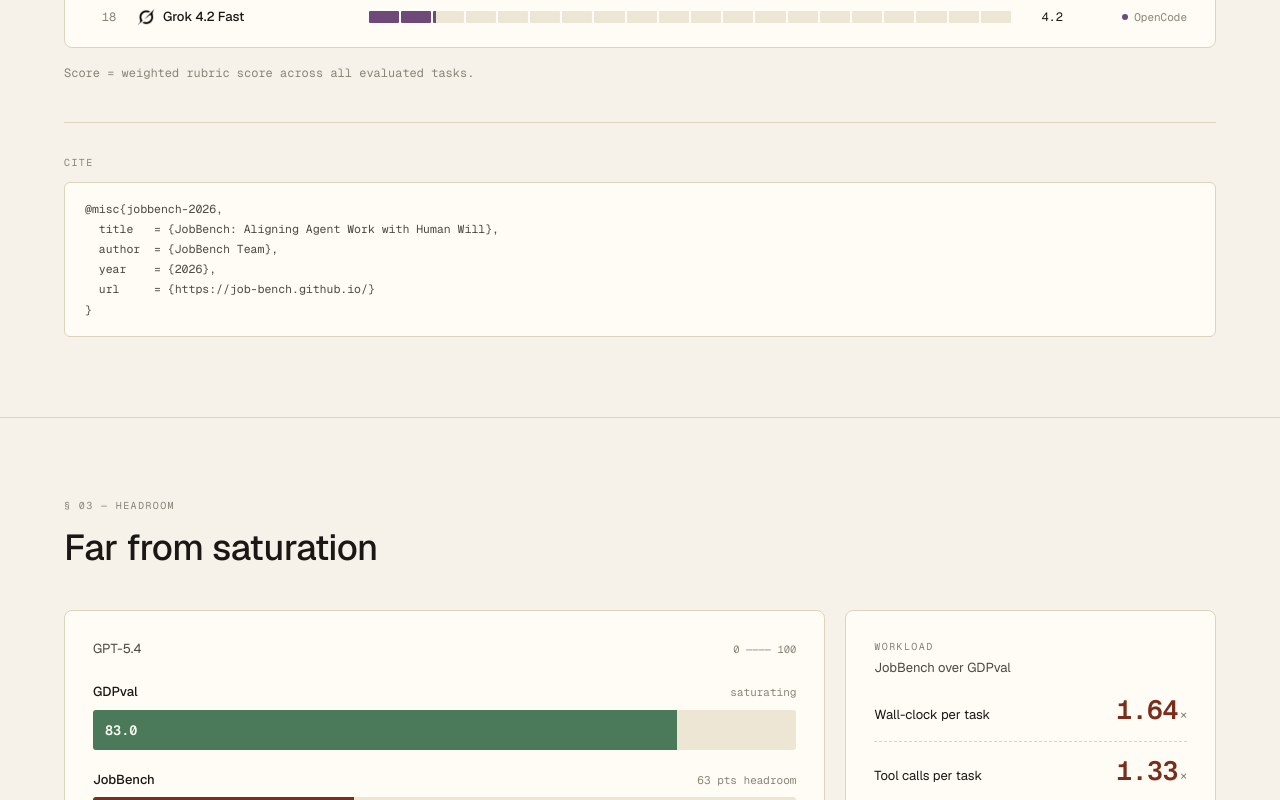
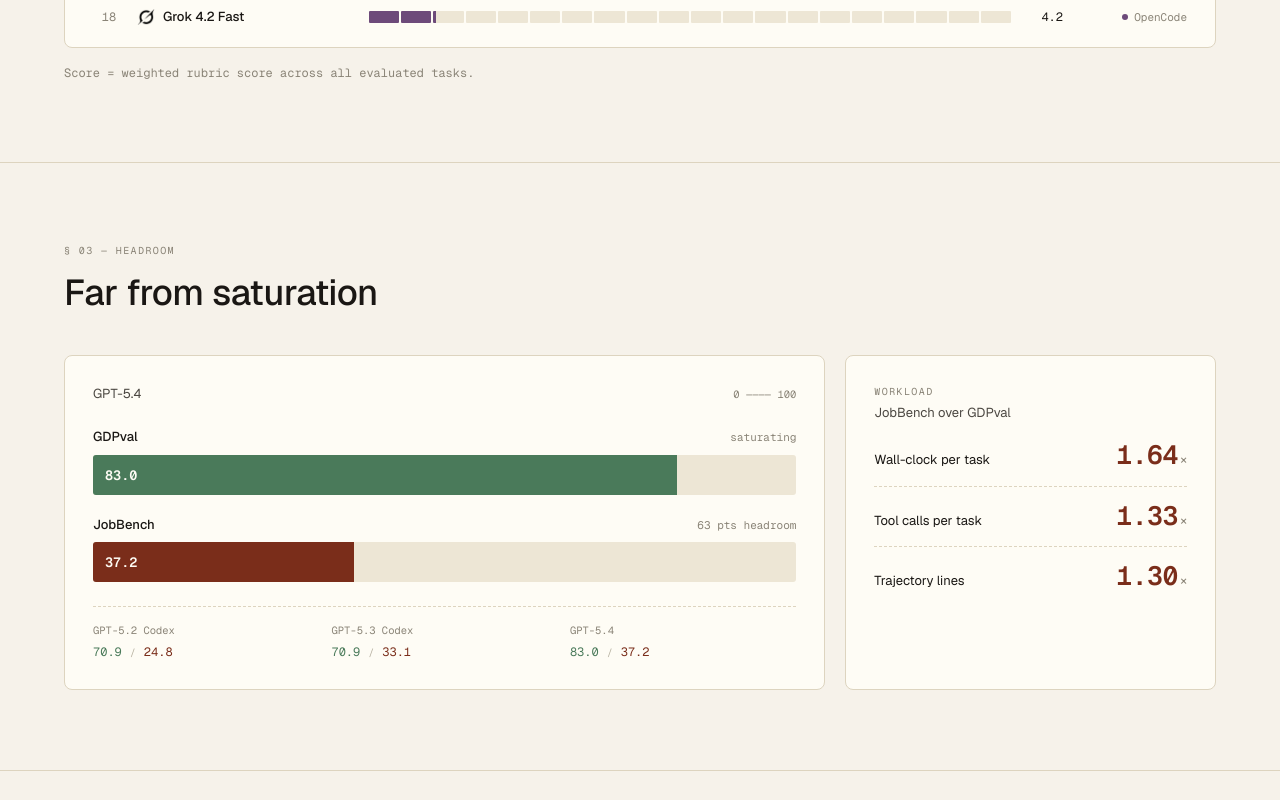
Before and after one commit to Job-Bench/Job-Bench.github.io, a Next.js app: page / in a window 1280 px wide. Shown: the part 2520-3320 px from the top of the page. Built offline with nearby package versions, Linux system fonts and the light colour scheme; a web font is replaced by a local one.

Commit message:
Move citation block to bottom of page before footer

```diff
--- a/src/app/page.tsx
+++ b/src/app/page.tsx
@@ -26,6 +26,18 @@
           <PixelDivider />
         </div>
         <ScoreBreakdown />
+
+        <section className="py-14 px-5 sm:px-8 border-t border-[var(--rule)]">
+          <div className="mx-auto max-w-6xl">
+            <p className="label mb-3">Cite</p>
+            <pre className="text-[11.5px] font-mono text-[var(--ink-soft)] bg-[var(--paper-raised)] border border-[var(--rule)] rounded-md px-5 py-4 overflow-x-auto leading-[1.75] whitespace-pre">{`@misc{jobbench-2026,
+  title   = {JobBench: Aligning Agent Work with Human Will},
+  author  = {JobBench Team},
+  year    = {2026},
+  url     = {https://job-bench.github.io/}
+}`}</pre>
+          </div>
+        </section>
       </main>
       <Footer />
     </>
--- a/src/components/Leaderboard.tsx
+++ b/src/components/Leaderboard.tsx
@@ -173,15 +173,6 @@
           Score = weighted rubric score across all evaluated tasks.
         </p>
 
-        <div className="mt-10 border-t border-[var(--rule)] pt-8">
-          <p className="label mb-3">Cite</p>
-          <pre className="text-[11.5px] font-mono text-[var(--ink-soft)] bg-[var(--paper-raised)] border border-[var(--rule)] rounded-md px-5 py-4 overflow-x-auto leading-[1.75] whitespace-pre">{`@misc{jobbench-2026,
-  title   = {JobBench: Aligning Agent Work with Human Will},
-  author  = {JobBench Team},
-  year    = {2026},
-  url     = {https://job-bench.github.io/}
-}`}</pre>
-        </div>
       </div>
     </section>
   );
```
